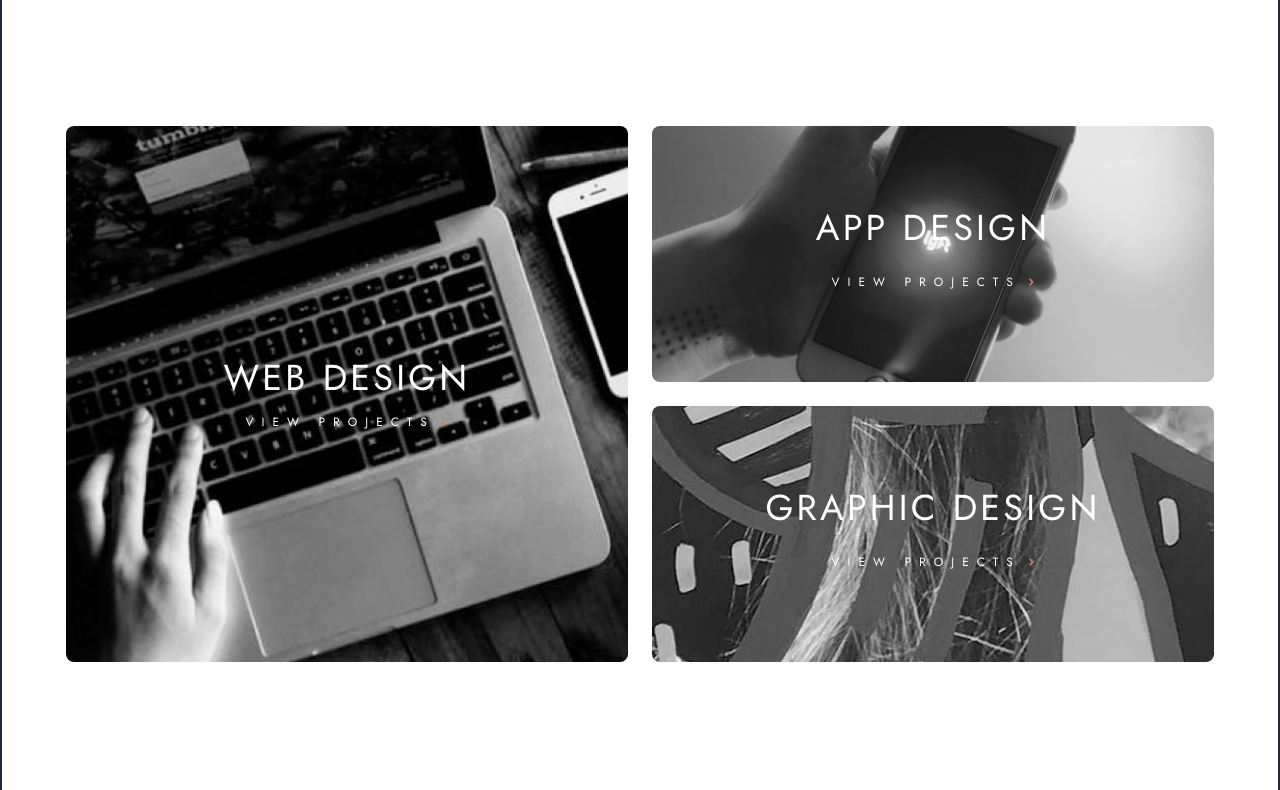
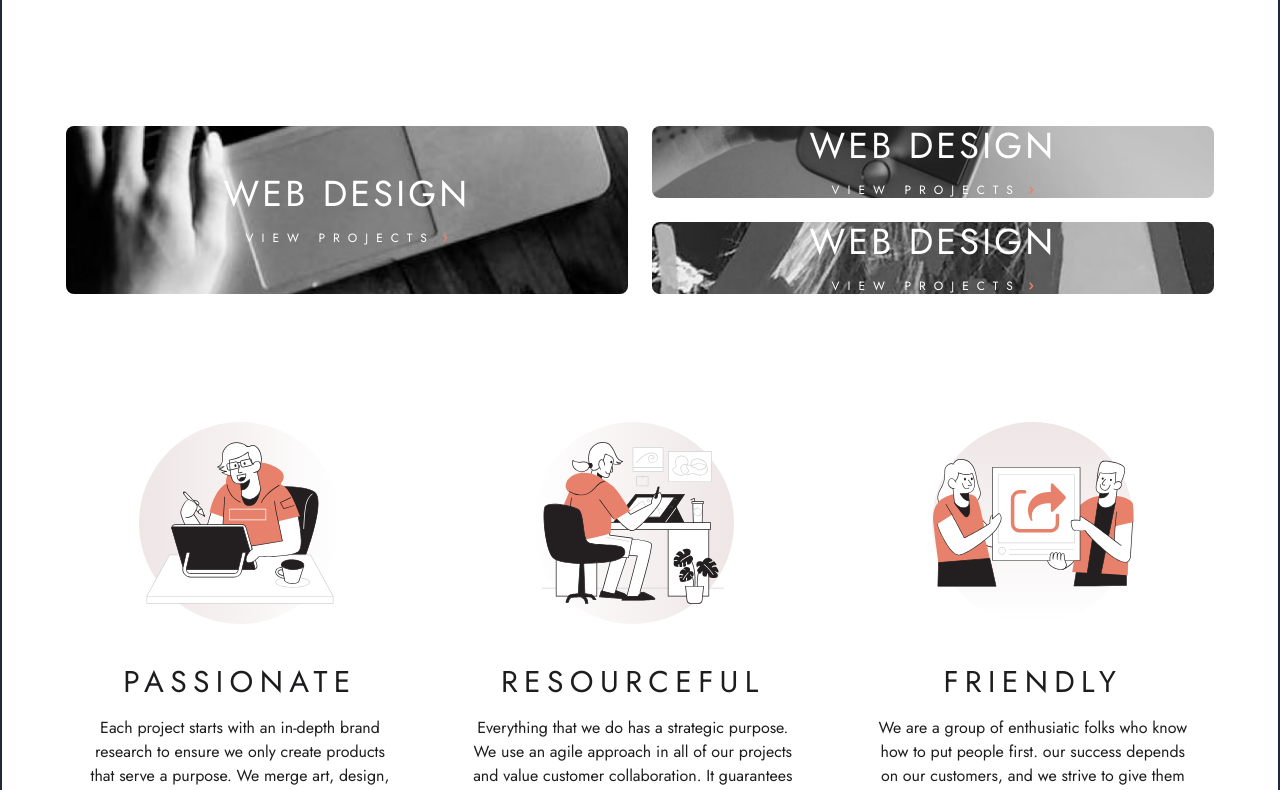
Before and after one commit to SheeloveDol/designo, a React (Vite) app: page / in a window 1280 px wide. Shown: the part 628-1418 px from the top of the page. Built offline with nearby package versions, Linux system fonts and the light colour scheme.

Commit message:
Created ProjectsCard component to refactor the home page

```diff
--- a/src/components/Navbar.jsx
+++ b/src/components/Navbar.jsx
@@ -9,8 +9,8 @@ export const Navbar = ({ open, handleOpen}) => {
 
 
   return (
-    <div className='sm:mx-10 lg:mx-16'>
-        <div className=" flex justify-between px-4 py-6 bg-white">
+    <div className='sm:mx-10 lg:mx-16 '>
+        <div className=" flex justify-between py-6 bg-white">
             <header className='flex items-center w-52'>
                 <Link to="/">
                     <img src={Logo} alt='logo' />
--- /dev/null
+++ b/src/components/ProjectsCard.jsx
@@ -0,0 +1,25 @@
+import RightArrow from "../assets/shared/desktop/icon-right-arrow.svg";
+
+// eslint-disable-next-line react/prop-types
+export const ProjectsCard = ({ props }) => {
+  return (
+    <div
+      className="h-64 rounded-lg bg-no-repeat bg-cover bg-bottom lg:h-full cursor-pointer overflow-hidden"
+      style={{
+        backgroundImage: `url('${props}')`,
+      }}
+    >
+      <div className="flex flex-col items-center justify-center h-full w-full hover:bg-lightPeach hover:opacity-80">
+        <h3 className="text-2xl sm:text-4xl lg:mb-4 text-white tracking-[0.2rem]">
+          WEB DESIGN
+        </h3>
+        <div className="flex items-center">
+          <p className="text-white text-xs lg:text-xs leading-9 tracking-[0.5rem]">
+            VIEW PROJECTS
+          </p>
+          <img src={RightArrow} alt="Right arrow" className="h-2 ml-2" />
+        </div>
+      </div>
+    </div>
+  );
+};
--- a/src/pages/Home.jsx
+++ b/src/pages/Home.jsx
@@ -5,11 +5,11 @@ import AppDesingImg from "../assets/home/desktop/image-app-design.jpg";
 import WebDesignImg from "../assets/home/desktop/image-web-design-large.jpg";
 import GraphicDesignImg from "../assets/home/desktop/image-graphic-design.jpg";
 import { Link } from "react-router-dom";
-import RightArrow from "../assets/shared/desktop/icon-right-arrow.svg";
 import PassionateImg from "../assets/home/desktop/illustration-passionate.svg";
 import ResourcefulImg from "../assets/home/desktop/illustration-resourceful.svg";
 import FriendlyImg from "../assets/home/desktop/illustration-friendly.svg";
 import SmallCircle from "../assets/shared/desktop/bg-pattern-small-circle.svg";
+import { ProjectsCard } from "../components/ProjectsCard";
 
 export const Home = () => {
   return (
@@ -59,80 +59,17 @@ export const Home = () => {
         <section className="mt-32 mx-6 sm:mx-0 gap-6 grid  lg:grid-cols-2 ">
           {/*Web Design card */}
           <Link to="/webDesign" className="row-span-2">
-            <div
-              className="h-64 rounded-lg bg-no-repeat bg-cover bg-bottom lg:h-full cursor-pointer overflow-hidden"
-              style={{
-                backgroundImage: `url('${WebDesignImg}')`,
-              }}
-            >
-              <div className="flex flex-col items-center justify-center h-full w-full hover:bg-lightPeach hover:opacity-80">
-                <h3 className="text-2xl sm:text-4xl lg:mb-4 text-white tracking-[0.2rem]">
-                  WEB DESIGN
-                </h3>
-                <div className="flex items-center">
-                  <p className="text-white text-xs lg:text-xs leading-9 tracking-[0.5rem]">
-                    VIEW PROJECTS
-                  </p>
-                  <img
-                    src={RightArrow}
-                    alt="Right arrow"
-                    className="h-2 ml-2"
-                  />
-                </div>
-              </div>
-            </div>
+            <ProjectsCard props={WebDesignImg} />
           </Link>
 
           {/*App Design Card */}
           <Link to="/appDesign">
-            <div
-              className="h-64 rounded-lg bg-no-repeat bg-cover bg-center flex flex-col items-center justify-center cursor-pointer overflow-hidden"
-              style={{
-                backgroundImage: `url('${AppDesingImg}')`,
-              }}
-            >
-              <div className="flex flex-col items-center justify-center h-full w-full hover:bg-lightPeach hover:opacity-80">
-                <h3 className="text-2xl sm:text-4xl lg:mb-4 text-white tracking-[0.2rem]">
-                  APP DESIGN
-                </h3>
-                <div className="flex items-center">
-                  <p className="text-white text-xs leading-9 tracking-[0.5rem]">
-                    VIEW PROJECTS
-                  </p>
-                  <img
-                    src={RightArrow}
-                    alt="Right arrow"
-                    className="h-2 ml-2"
-                  />
-                </div>
-              </div>
-            </div>
+            <ProjectsCard props={AppDesingImg} />
           </Link>
 
           {/*Graphic Design Card */}
           <Link to="/graphicDesign">
-            <div
-              className="h-64 rounded-lg bg-no-repeat bg-cover bg-center flex flex-col items-center justify-center cursor-pointer overflow-hidden"
-              style={{
-                backgroundImage: `url('${GraphicDesignImg}')`,
-              }}
-            >
-              <div className="flex flex-col items-center justify-center h-full w-full hover:bg-lightPeach hover:opacity-80">
-                <h3 className="text-2xl sm:text-4xl lg:mb-4 text-white tracking-[0.2rem]">
-                  GRAPHIC DESIGN
-                </h3>
-                <div className="flex items-center">
-                  <p className="text-white text-xs leading-9 tracking-[0.5rem]">
-                    VIEW PROJECTS
-                  </p>
-                  <img
-                    src={RightArrow}
-                    alt="Right arrow"
-                    className="h-2 ml-2"
-                  />
-                </div>
-              </div>
-            </div>
+            <ProjectsCard props={GraphicDesignImg} />
           </Link>
         </section>
 
--- a/src/pages/WebDesign.jsx
+++ b/src/pages/WebDesign.jsx
@@ -4,6 +4,8 @@
 
 export const WebDesign = () => {
   return (
-    <div>WebDesign</div>
+    <div className="sm:mx-10 lg:mx-16 border-2 border-peach">
+      Web Design
+    </div>
   )
 }
```
